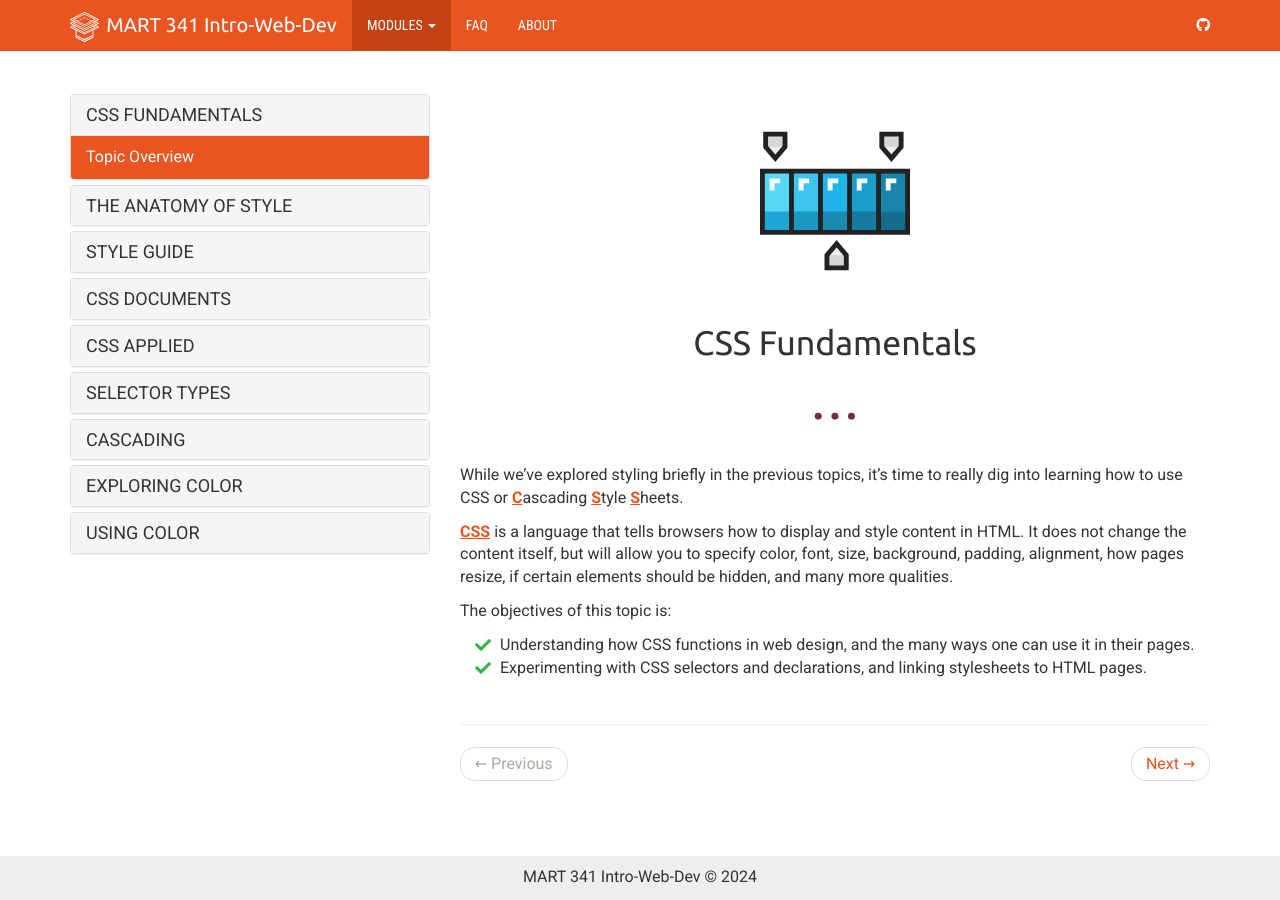
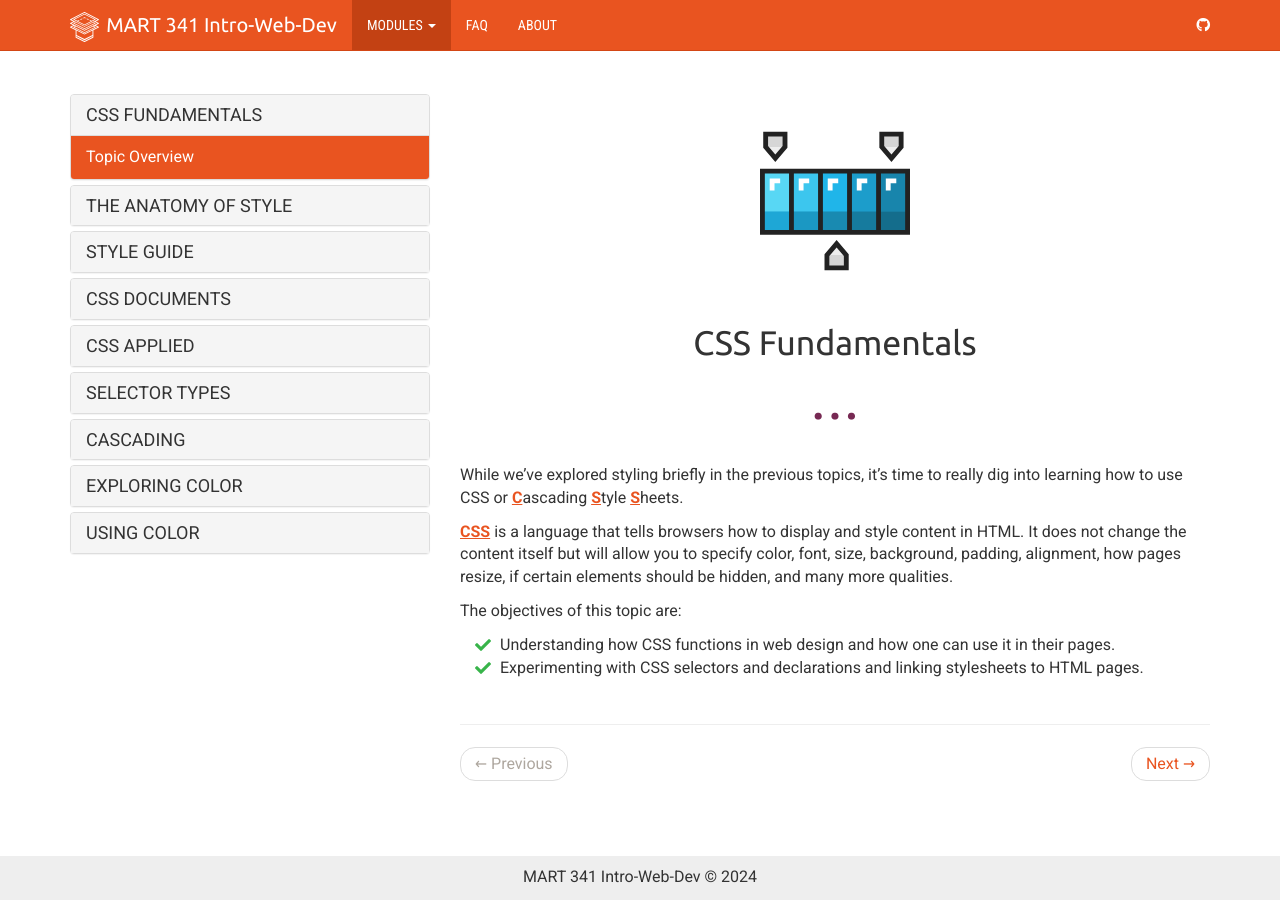
Before and after one commit to Montana-Media-Arts/webDesignFall2024, a Jekyll site: the page built from _docs/topic-09/00-index/00-index.md, in a window 1280 px wide. Built offline with Jekyll 4.4.1, drawn with Linux system fonts in a browser that asks for light colours; nearby versions of some CDN libraries.

Commit message:
Update 00-index.md

```diff
--- a/_docs/topic-09/00-index/00-index.md
+++ b/_docs/topic-09/00-index/00-index.md
@@ -14,11 +14,11 @@ tags:
 
 While we've explored styling briefly in the previous topics, it's time to really dig into learning how to use CSS or <span style="font-weight: bolder; text-decoration: underline; color: #E95420;">C</span>ascading <span style="font-weight: bolder; text-decoration: underline; color: #E95420;">S</span>tyle <span style="font-weight: bolder; text-decoration: underline; color: #E95420;">S</span>heets.
 
-<span style="font-weight: bolder; text-decoration: underline; color: #E95420;">CSS</span> is a language that tells browsers how to display and style content in HTML. It does not change the content itself, but will allow you to specify color, font, size, background, padding, alignment, how pages resize, if certain elements should be hidden, and many more qualities.
+<span style="font-weight: bolder; text-decoration: underline; color: #E95420;">CSS</span> is a language that tells browsers how to display and style content in HTML. It does not change the content itself but will allow you to specify color, font, size, background, padding, alignment, how pages resize, if certain elements should be hidden, and many more qualities.
 
 
-The objectives of this topic is:
+The objectives of this topic are:
 <ul class="pros-and-cons">
-  <li class="icon-pro">Understanding how CSS functions in web design, and the many ways one can use it in their pages.</li>
-  <li class="icon-pro">Experimenting with CSS selectors and declarations, and linking stylesheets to HTML pages.</li>
+  <li class="icon-pro">Understanding how CSS functions in web design and how one can use it in their pages.</li>
+  <li class="icon-pro">Experimenting with CSS selectors and declarations and linking stylesheets to HTML pages.</li>
 </ul>
```
